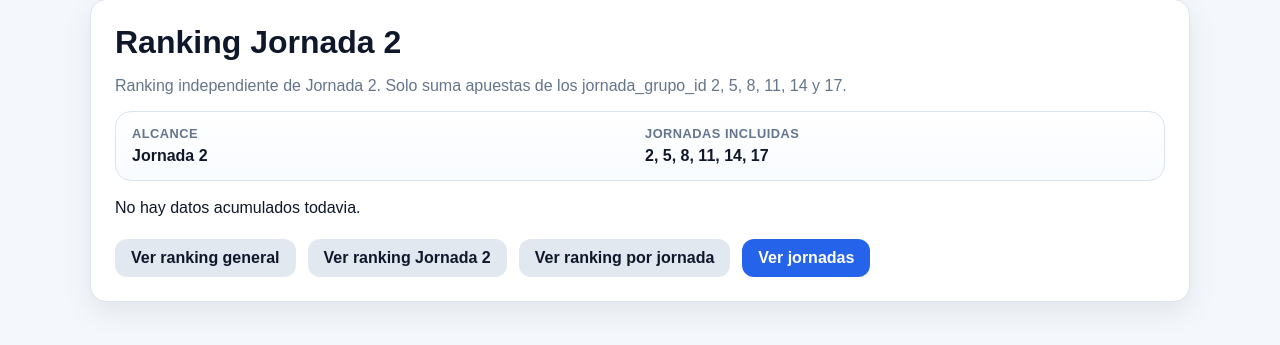
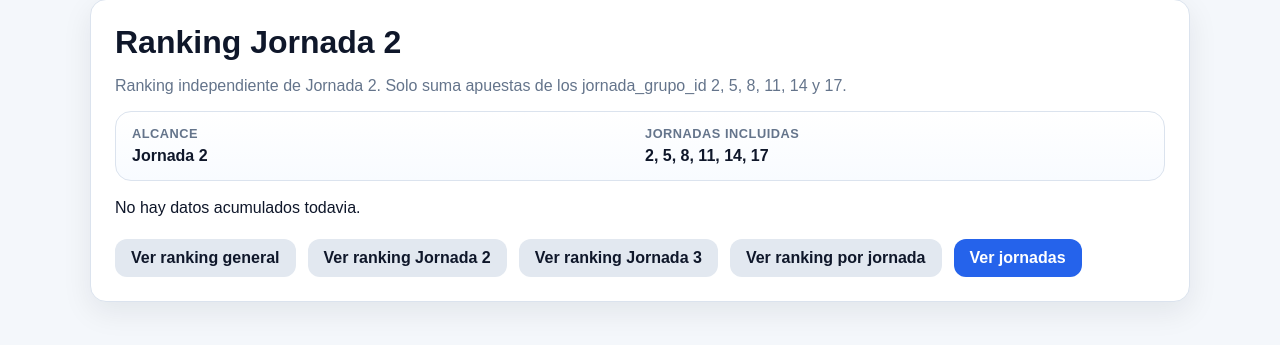
Before and after one commit to Rickyj09/pollamundialista, a Flask app: page /resultados/jornada-2 in a window 1280 px wide. Shown: the part 184-529 px from the top of the page. Run offline with Flask 3, Linux system fonts and the light colour scheme; the visitor is signed in with stand-in values (Sample User, id 1); data comes from the database, SQL or seed files in the repository; data that the repository does not hold is empty.

Commit message:
Agregar ranking independiente para jornada 3

```diff
--- a/app/blueprints/resultados/routes.py
+++ b/app/blueprints/resultados/routes.py
@@ -2,7 +2,7 @@ from flask import render_template, request
 from sqlalchemy.orm import selectinload, joinedload
 from app.blueprints.resultados import resultados_bp
 from app.models import JornadaGrupo, PozoAcumulado, Partido
-from app.constants import JORNADA_2_JORNADA_GRUPO_IDS
+from app.constants import JORNADA_2_JORNADA_GRUPO_IDS, JORNADA_3_JORNADA_GRUPO_IDS
 from app.utils.ranking import (
     obtener_apuestas_ordenadas_jornada,
     obtener_ranking_general,
@@ -75,3 +75,18 @@ def ranking_jornada_2():
         ranking_scope_label="Jornada 2",
         ranking_scope_ids=JORNADA_2_JORNADA_GRUPO_IDS,
     )
+
+
+@resultados_bp.route("/jornada-3")
+def ranking_jornada_3():
+    ranking = obtener_ranking_por_jornadas(JORNADA_3_JORNADA_GRUPO_IDS)
+
+    return render_template(
+        "resultados/general_v2.html",
+        ranking=ranking,
+        pozo_final=None,
+        ranking_title="Ranking Jornada 3",
+        ranking_description="Ranking independiente de Jornada 3. Solo suma apuestas de los jornada_grupo_id 3, 6, 9, 12, 15 y 18.",
+        ranking_scope_label="Jornada 3",
+        ranking_scope_ids=JORNADA_3_JORNADA_GRUPO_IDS,
+    )
--- a/app/constants.py
+++ b/app/constants.py
@@ -11,6 +11,7 @@ EQUIPOS_SUDAMERICANOS = (
 
 EQUIPOS_SUDAMERICANOS_NORMALIZADOS = {nombre.strip().lower() for nombre in EQUIPOS_SUDAMERICANOS}
 JORNADA_2_JORNADA_GRUPO_IDS = (2, 5, 8, 11, 14, 17)
+JORNADA_3_JORNADA_GRUPO_IDS = (3, 6, 9, 12, 15, 18)
 
 VALOR_APUESTA_OFICIAL = Decimal("5.00")
 VALOR_PREMIO_JORNADA_OFICIAL = Decimal("4.00")
--- a/app/templates/resultados/general_v2.html
+++ b/app/templates/resultados/general_v2.html
@@ -78,6 +78,7 @@
 <div class="actions">
     <a class="btn btn-secondary" href="{{ url_for('resultados.ranking_general') }}">Ver ranking general</a>
     <a class="btn btn-secondary" href="{{ url_for('resultados.ranking_jornada_2') }}">Ver ranking Jornada 2</a>
+    <a class="btn btn-secondary" href="{{ url_for('resultados.ranking_jornada_3') }}">Ver ranking Jornada 3</a>
     <a class="btn btn-secondary" href="{{ url_for('resultados.tabla') }}">Ver ranking por jornada</a>
     <a class="btn btn-primary" href="{{ url_for('jornadas.listar') }}">Ver jornadas</a>
 </div>
```
